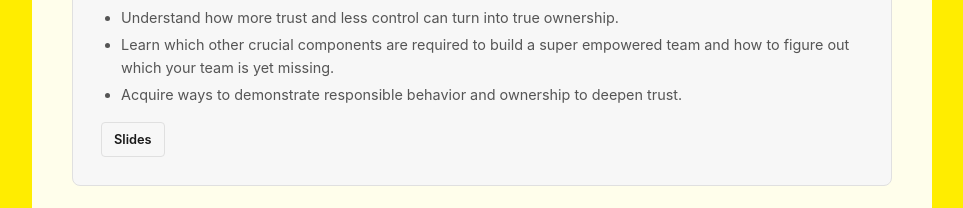
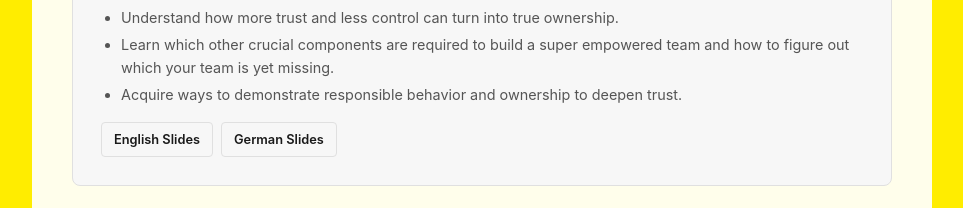
Before and after one commit to mkutz/mkutz.github.io, a React (Vite) app: page / in a window 1280 px wide. Shown: the part 3040-3248 px from the top of the page, without its empty margins (158-1121 px from the left). Built offline with nearby package versions, Linux system fonts and the light colour scheme.

Commit message:
Add German slides link

```diff
--- a/src/data/talks.js
+++ b/src/data/talks.js
@@ -13,7 +13,8 @@ export const talks = [
       "Acquire ways to demonstrate responsible behavior and ownership to deepen trust.",
     ],
     materials: [
-      { label: "Slides", url: "https://slides.com/mkutz/trust-responsibility" },
+      { label: "English Slides", url: "https://slides.com/mkutz/trust-responsibility" },
+      { label: "German Slides", url: "https://slides.com/mkutz/vertrauen-verantwortung" },
     ],
   },
   {
```
